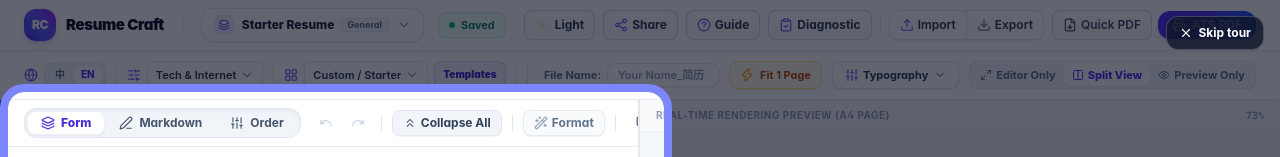
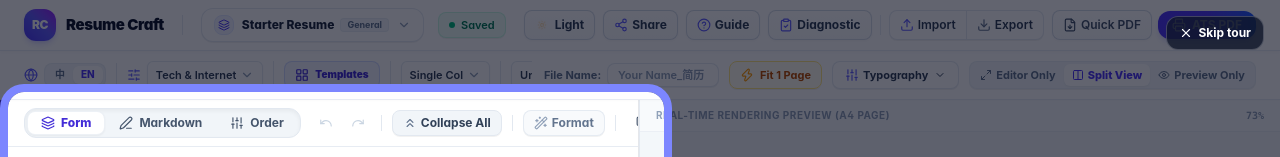
Before and after one commit to kunlong-luo/markdown-resume-builder, a React (Vite) app: page / in a window 1280 px wide. Shown: the top 157 px of the page. Built offline with nearby package versions, Linux system fonts and the light colour scheme.

Commit message:
refactor: remove legacy template selector

```diff
--- a/src/components/toolbar/ToolbarSelectors.tsx
+++ b/src/components/toolbar/ToolbarSelectors.tsx
@@ -1,11 +1,8 @@
 import React, { useState } from 'react';
 import { SlidersHorizontal, LayoutGrid } from 'lucide-react';
 import { ResumeSettings, TemplateLayout, H2Style } from '../../types';
-import { TEMPLATES } from '../../data';
 import { useResumeStore } from '../../store/useResumeStore';
-import { useConfirm } from '../../context/ConfirmContext';
 import { CustomSelect, SelectOption } from '../ui/CustomSelect';
-import { getTemplatePresentation } from '../../lib/template-presentation';
 import {
   MASTER_PRESETS,
   TOOLBAR_TRANSLATIONS,
@@ -25,12 +22,7 @@
     settings,
     updateSetting,
     updateSettings,
-    currentTemplateId,
-    setCurrentTemplateId,
-    handleMarkdownChange
   } = useResumeStore();
-
-  const { confirm } = useConfirm();
   const isEn = settings.lang === 'en';
   const t = isEn ? TOOLBAR_TRANSLATIONS.en : TOOLBAR_TRANSLATIONS.zh;
 
@@ -50,25 +42,6 @@
     updateSettings(preset.settings as Partial<ResumeSettings>);
   };
 
-  const handleTemplateChange = async (id: string) => {
-    const tmpl = TEMPLATES.find(t => t.id === id);
-    if (tmpl) {
-      const confirmed = await confirm({
-        title: t.confirmLoadTemplateTitle,
-        message: t.confirmLoadTemplateMsg(
-          getTemplatePresentation(tmpl, isEn ? 'en' : 'zh').name,
-        ),
-        confirmText: t.confirmBtn,
-        cancelText: t.cancelBtn,
-        type: 'warning'
-      });
-      if (confirmed) {
-        setCurrentTemplateId(id);
-        handleMarkdownChange(tmpl.content, true);
-      }
-    }
-  };
-
   const currentPreset = findMatchingPresetId(settings, selectedPresetId);
 
   const presetOptions: SelectOption[] = [
@@ -77,18 +50,6 @@
       value: p.id,
       label: isEn ? p.nameEn : p.name
     }))
-  ];
-
-  const templateOptions: SelectOption[] = [
-    {
-      value: 'custom',
-      label: isEn ? 'Custom / Starter' : '自定义 / 起始简历',
-      disabled: true,
-    },
-    ...TEMPLATES.map((tmpl) => ({
-      value: tmpl.id,
-      label: getTemplatePresentation(tmpl, isEn ? 'en' : 'zh').name,
-    })),
   ];
 
   const layoutOptions: SelectOption[] = [
@@ -121,22 +82,15 @@
         />
       </div>
 
-      {/* Template Selector + Visual Library */}
+      {/* Visual Template Library */}
       <div className="flex items-center gap-1.5 pr-2.5 border-r border-slate-200/90 dark:border-slate-800 shrink-0">
-        <LayoutGrid className="w-3.5 h-3.5 text-indigo-500 shrink-0 pointer-events-none" />
-        <CustomSelect
-          value={currentTemplateId}
-          onChange={handleTemplateChange}
-          options={templateOptions}
-          size="xs"
-          triggerClassName="bg-white dark:bg-slate-800 border-slate-200/90 dark:border-slate-700 text-slate-700 dark:text-slate-200 font-semibold text-[11px] h-7 rounded-lg hover:border-slate-300 dark:hover:border-slate-600 shadow-2xs"
-        />
         <button
           type="button"
           onClick={onOpenTemplateCenter}
           aria-label={isEn ? 'Open template library' : '打开模板库'}
-          className="h-7 rounded-lg border border-indigo-200/80 bg-indigo-50/80 px-2 text-[10px] font-black text-indigo-700 transition hover:bg-indigo-100 dark:border-indigo-800/70 dark:bg-indigo-950/50 dark:text-indigo-300 dark:hover:bg-indigo-900/60"
+          className="flex h-7 items-center gap-1.5 rounded-lg border border-indigo-200/80 bg-indigo-50/80 px-2.5 text-[10px] font-black text-indigo-700 transition hover:bg-indigo-100 dark:border-indigo-800/70 dark:bg-indigo-950/50 dark:text-indigo-300 dark:hover:bg-indigo-900/60"
         >
+          <LayoutGrid className="w-3.5 h-3.5 shrink-0" />
           {isEn ? 'Templates' : '模板库'}
         </button>
       </div>
```
